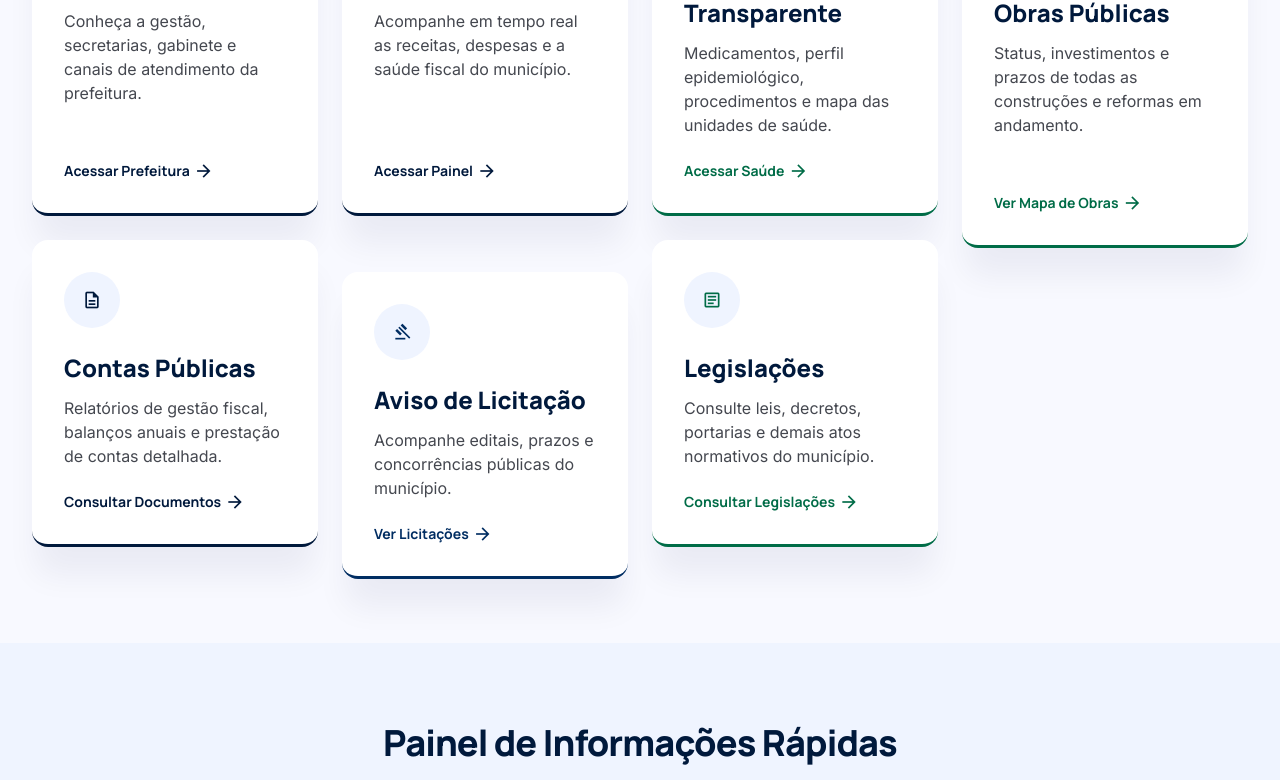
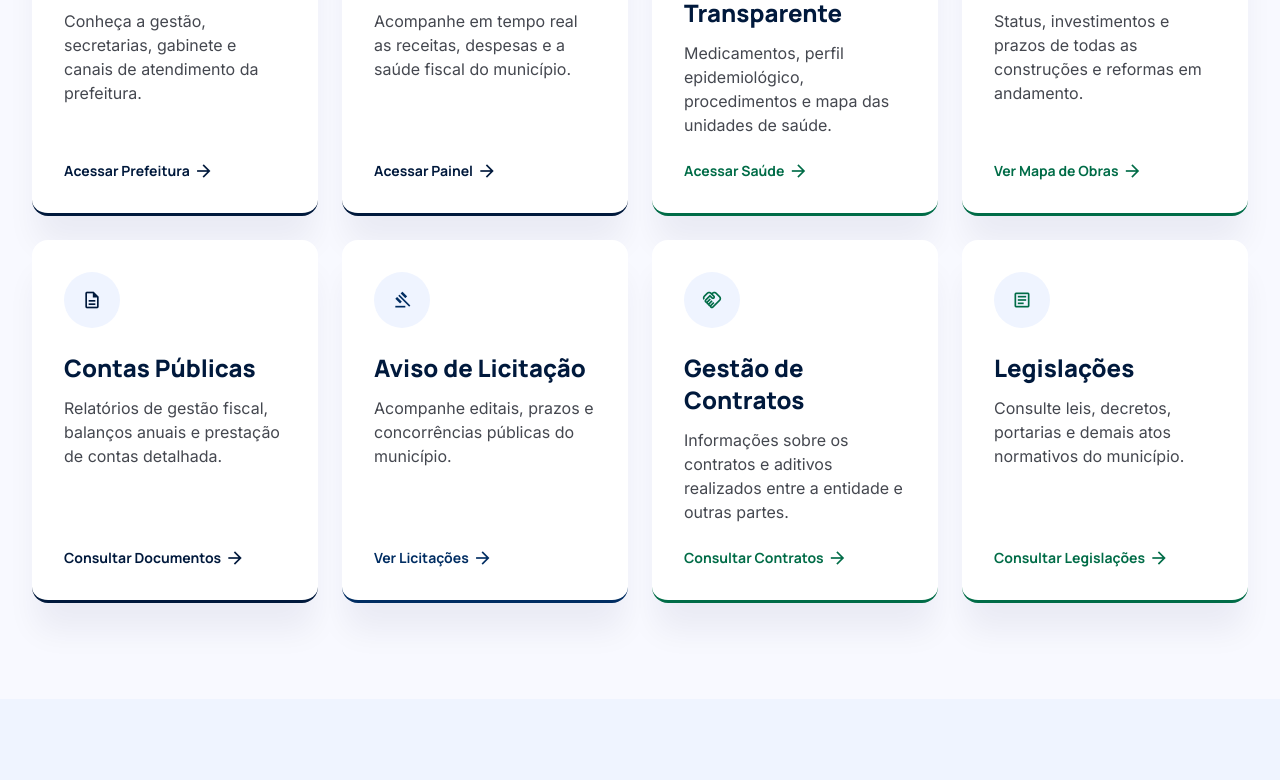
Before and after one commit to barrosblucas/dash, a Next.js app in the folder frontend/: page / in a window 1280 px wide. Shown: the part 825-1605 px from the top of the page. Built offline with nearby package versions, Linux system fonts and the light colour scheme; no server answers.

Commit message:
feat(portal): adiciona card GestÃ£o de Contratos na pÃ¡gina inicial

```diff
--- a/frontend/components/portal/portal-data.ts
+++ b/frontend/components/portal/portal-data.ts
@@ -40,7 +40,7 @@ export const mainNavCards = [
     href: '/obras',
     accent: 'secondary' as const,
     cta: 'Ver Mapa de Obras',
-    offset: true,
+    offset: false,
   },
   {
     title: 'Contas Públicas',
@@ -58,7 +58,17 @@ export const mainNavCards = [
     href: '/avisos-licitacoes',
     accent: 'primaryContainer' as const,
     cta: 'Ver Licitações',
-    offset: true,
+    offset: false,
+  },
+  {
+    title: 'Gestão de Contratos',
+    description:
+      'Informações sobre os contratos e aditivos realizados entre a entidade e outras partes.',
+    icon: 'handshake',
+    href: '/contratos',
+    accent: 'secondary' as const,
+    cta: 'Consultar Contratos',
+    offset: false,
   },
   {
     title: 'Legislações',
```
Also changed, not shown: 1 other file (tests, documents, lock files or other folders).
